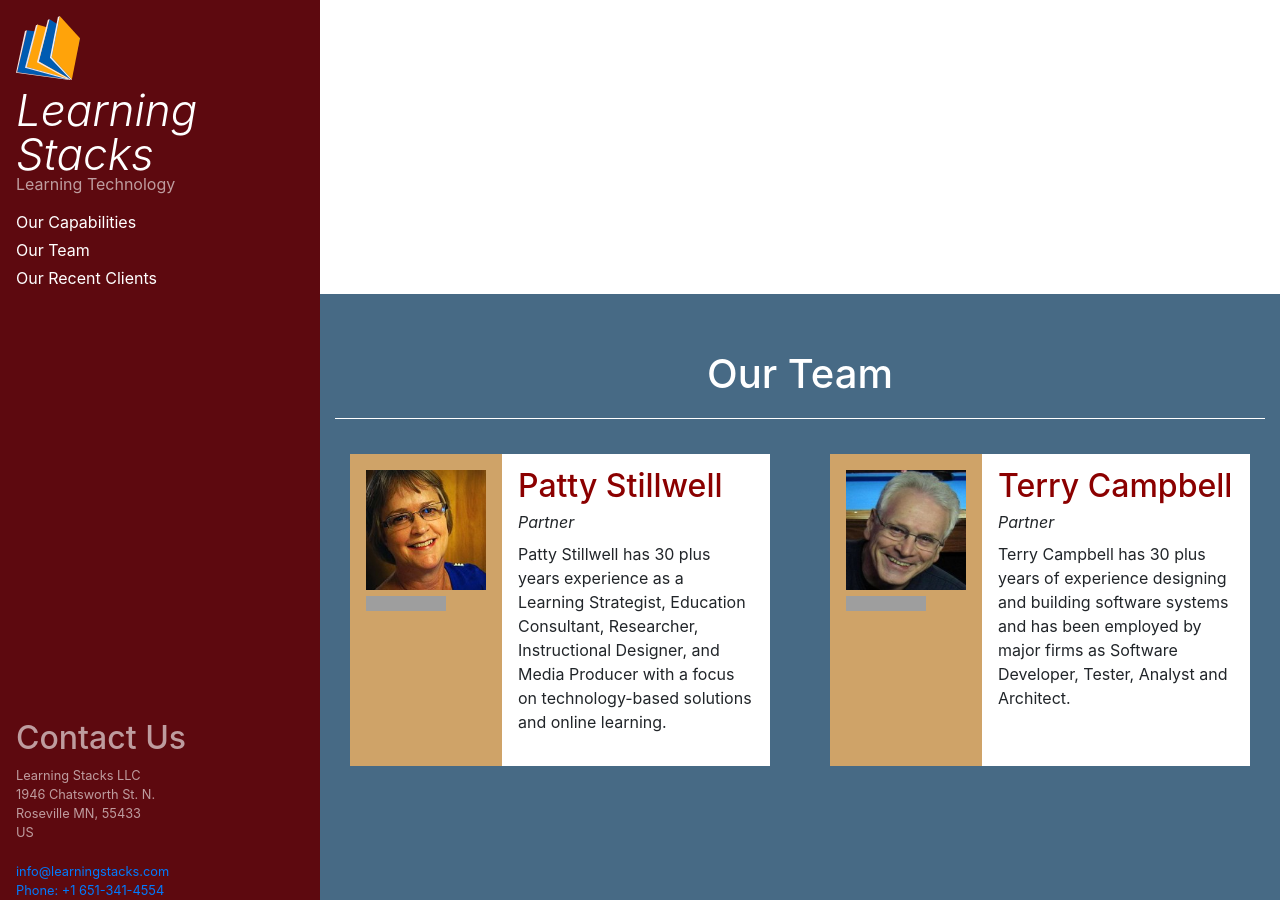
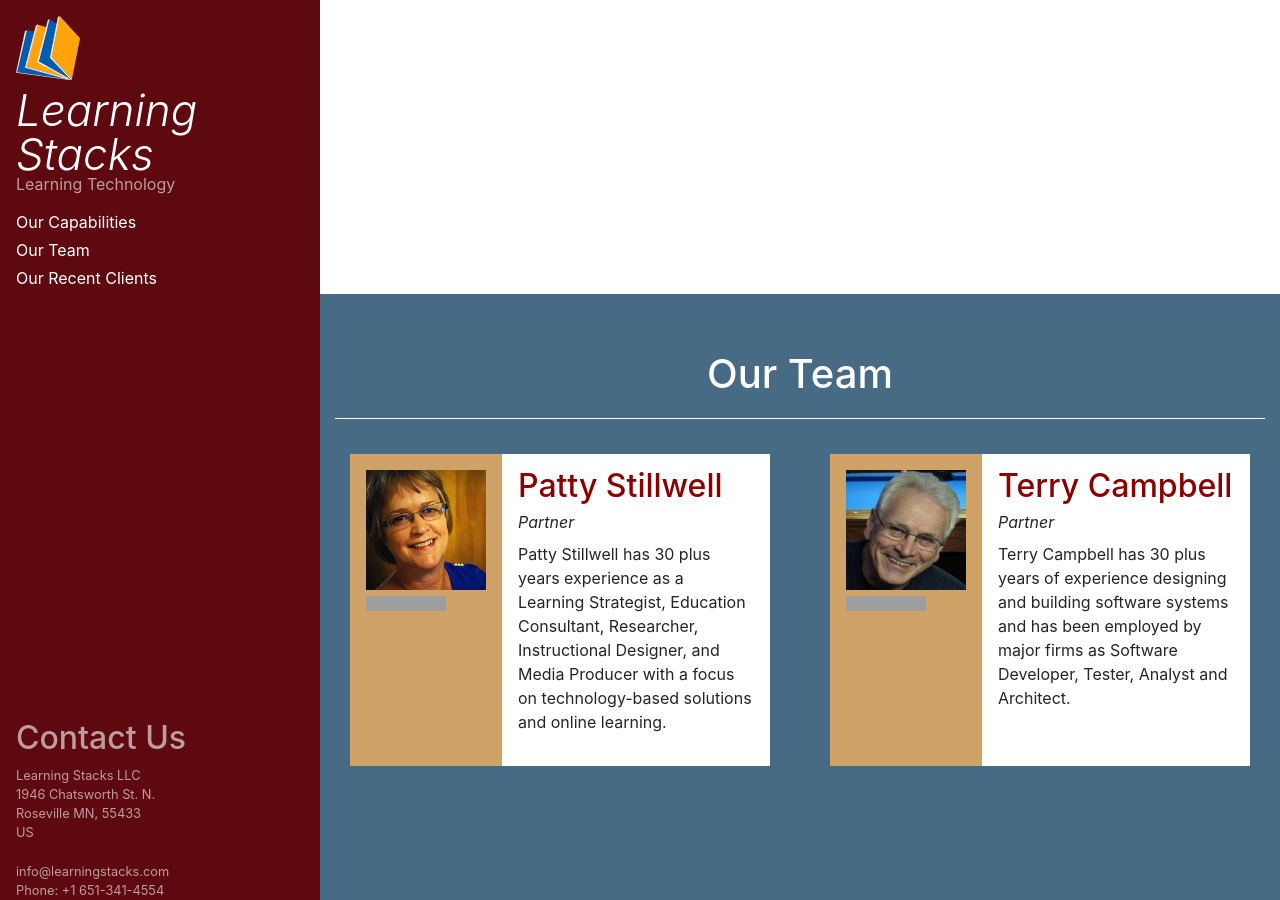
Before and after one commit to learningstacks/learningstacks.github.io, a Jekyll site: the page built from index.html, in a window 1280 px wide and 900 px high, scrolled down 606 px. Built offline with Jekyll 4.4.1, drawn with Linux system fonts in a browser that asks for light colours; nearby versions of some CDN libraries; grey boxes are pictures that could not be loaded.

Commit message:
Fix contrast on sidebar links

```diff
--- a/_sass/_sidebar.scss
+++ b/_sass/_sidebar.scss
@@ -95,5 +95,10 @@
     font-size: .8rem;
     position : absolute;
     bottom   : 0;
+
+    a {
+      color: rgba(255, 255, 255, 0.6);
+    }
   }
+
 }
```
